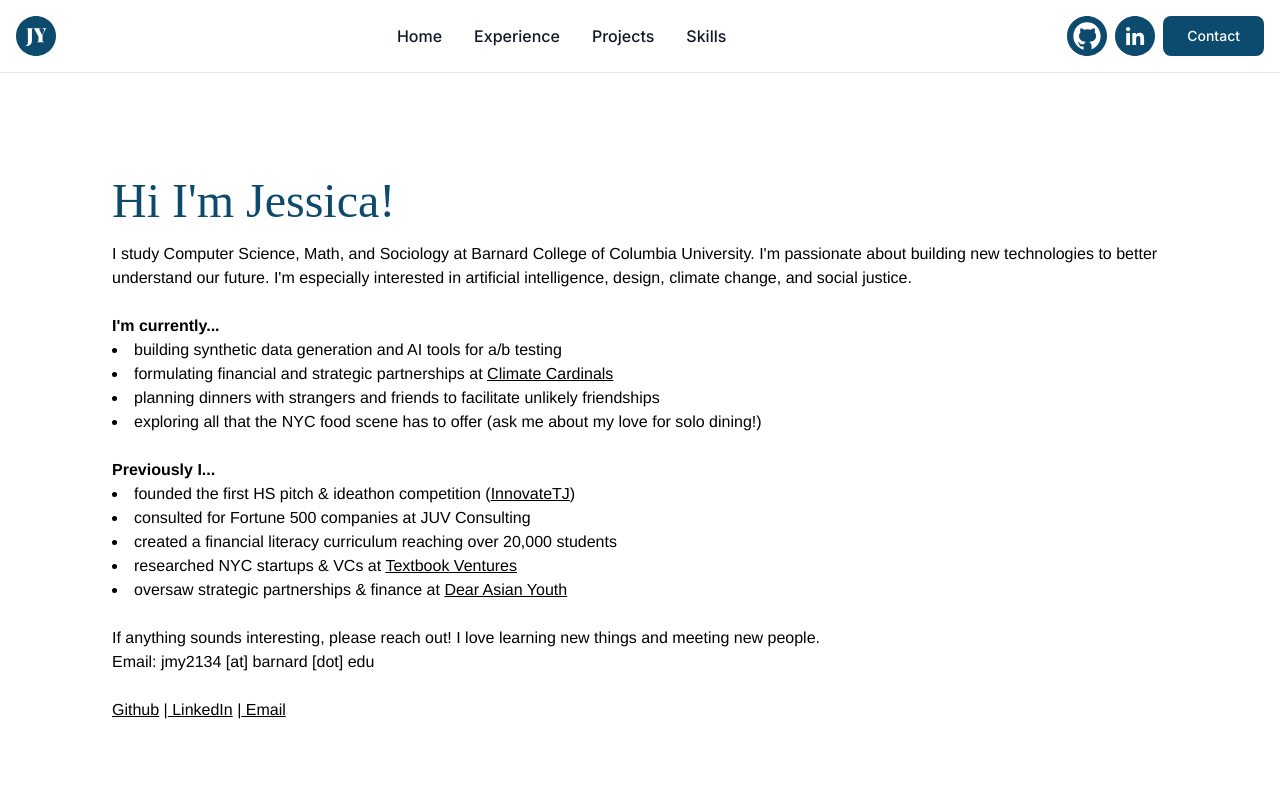
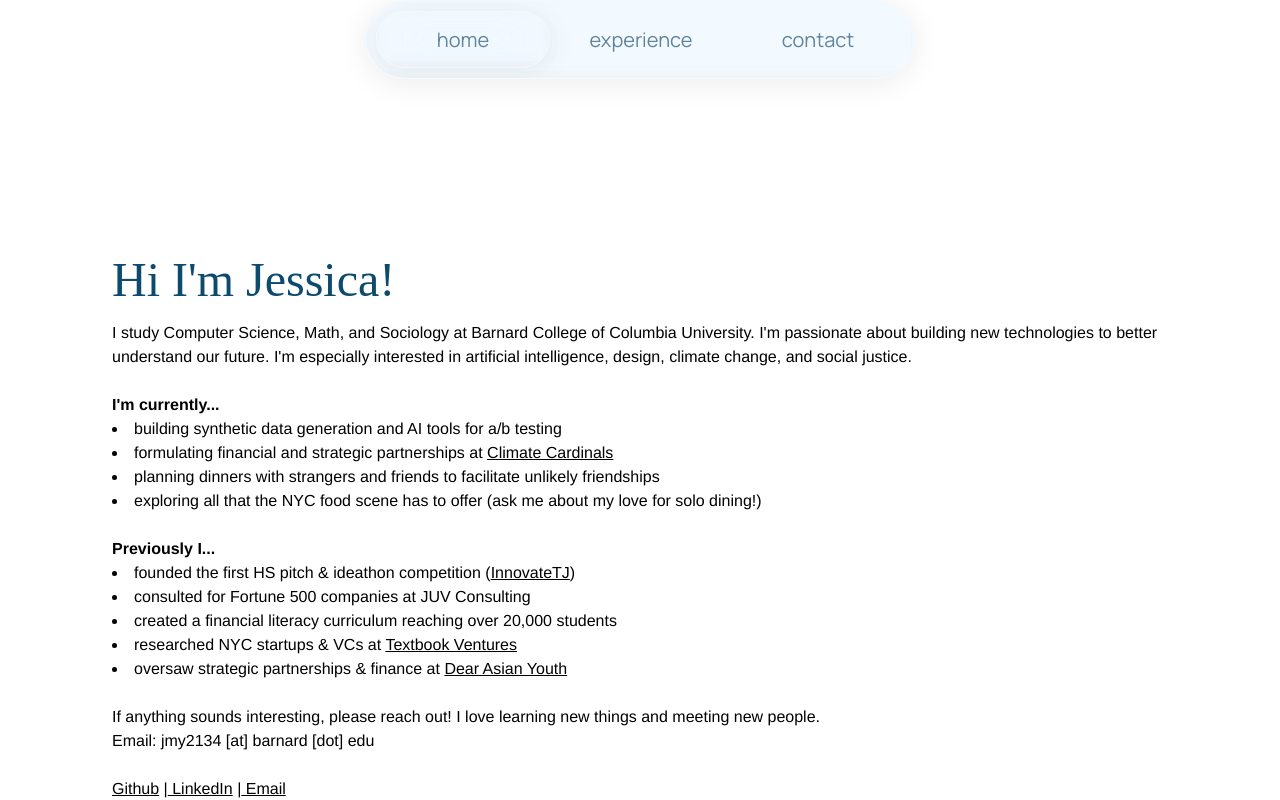
Before and after one commit to yejessica/portfolio, a Next.js app: page / in a window 1280 px wide. Shown: the top 800 px of the page. Built offline with nearby package versions, Linux system fonts and the light colour scheme; a web font is replaced by a local one.

Commit message:
Step 3: Redesign navbar - Replace fixed navbar with rounded pill navigation menu

```diff
--- a/components/Navbar.js
+++ b/components/Navbar.js
@@ -1,66 +1,45 @@
 'use client'
 
 import Link from 'next/link'
-import Image from 'next/image'
+import { usePathname } from 'next/navigation'
 
 export default function Navbar() {
+  const pathname = usePathname()
+
   return (
-    <nav className="bg-white dark:bg-gray-900 mx-[auto] fixed w-full z-20 top-0 start-0 border-b border-gray-200 text-l">
-      <div className="max-w-screen-xl flex flex-wrap items-center justify-between mx-auto p-4">
-        <Link href="/" className="flex items-center space-x-3 rtl:space-x-reverse">
-          <Image src="/img/logo.svg" className="h-10" alt="JY Logo" width={40} height={40} />
-        </Link>
-        <div className="flex md:order-2 space-x-3 md:space-x-2 rtl:space-x-reverse">
-          <a href="https://github.com/yejessica/" className="flex items-center space-x-3 rtl:space-x-reverse" target="_blank" rel="noopener noreferrer">
-            <Image src="/img/github.svg" className="h-10" alt="Github Logo" width={40} height={40} />
-          </a>
-          <a href="https://www.linkedin.com/in/jjessicaye/" className="flex items-center space-x-3 rtl:space-x-reverse" target="_blank" rel="noopener noreferrer">
-            <Image src="/img/linkedin.svg" className="h-10" alt="LinkedIn Logo" width={40} height={40} />
-          </a>
-          <a href="mailto:jmy2134@barnard.edu">
-            <button type="button" className="h-10 text-white bg-sky-900 hover:bg-sky-600 focus:ring-4 focus:outline-none focus:ring-blue-300 font-medium rounded-lg text-sm px-6 py-2 text-center text-l">
-              Contact
-            </button>
-          </a>
-
-          <button
-            data-collapse-toggle="navbar-sticky"
-            type="button"
-            className="inline-flex items-center p-2 w-10 h-10 justify-center text-sm text-gray-500 rounded-lg md:hidden hover:bg-gray-100 focus:outline-none focus:ring-2 focus:ring-gray-200 dark:text-gray-400 dark:hover:bg-gray-700 dark:focus:ring-gray-600"
-            aria-controls="navbar-sticky"
-            aria-expanded="false"
-          >
-            <span className="sr-only">Open main menu</span>
-            <svg className="w-5 h-5" aria-hidden="true" xmlns="http://www.w3.org/2000/svg" fill="none" viewBox="0 0 17 14">
-              <path stroke="currentColor" strokeLinecap="round" strokeLinejoin="round" strokeWidth="2" d="M1 1h15M1 7h15M1 13h15"/>
-            </svg>
-          </button>
+    <div className="backdrop-blur-[25px] backdrop-filter bg-[rgba(224,242,254,0.38)] border border-[rgba(245,245,245,0.2)] border-solid flex gap-[5px] items-center justify-center overflow-clip p-[10px] relative rounded-[50px] shadow-[0px_4px_30px_0px_rgba(0,0,0,0.08)] w-[550px] mx-auto">
+      <Link
+        href="/"
+        className={`basis-0 flex grow items-center justify-center min-h-px min-w-px overflow-clip px-[30px] py-[10px] relative rounded-[50px] shrink-0 ${
+          pathname === '/'
+            ? 'backdrop-blur-[25px] backdrop-filter bg-[rgba(248,252,255,0.25)] border border-[rgba(245,245,245,0.2)] border-solid shadow-[0px_4px_30px_0px_rgba(0,0,0,0.08)] relative'
+            : ''
+        }`}
+      >
+        <div className="flex flex-col font-manrope font-normal justify-center leading-[0] relative shrink-0 text-[#61849c] text-[20px] text-center text-nowrap">
+          <p className="leading-[35px]">home</p>
         </div>
-        <div className="items-center justify-between hidden w-full md:flex md:w-auto md:order-1" id="navbar-sticky">
-          <ul className="flex flex-col p-4 md:p-0 mt-4 font-medium border border-gray-100 rounded-lg bg-gray-50 md:space-x-8 rtl:space-x-reverse md:flex-row md:mt-0 md:border-0 md:bg-white dark:bg-gray-800 md:dark:bg-gray-900 dark:border-gray-700">
-            <li>
-              <Link href="/" className="block py-2 px-3 text-gray-900 rounded hover:bg-gray-100 hover:text-sky-600 md:hover:bg-transparent md:hover:text-bg-sky-600 md:p-0 md:dark:hover:text-bg-sky-600 dark:text-white dark:hover:bg-gray-700 dark:hover:text-white md:dark:hover:bg-transparent dark:border-gray-700">
-                Home
-              </Link>
-            </li>
-            <li>
-              <Link href="/#experience" className="block py-2 px-3 text-gray-900 rounded hover:bg-gray-100 hover:text-sky-600 md:hover:bg-transparent md:hover:text-bg-sky-600 md:p-0 md:dark:hover:text-bg-sky-600 dark:text-white dark:hover:bg-gray-700 dark:hover:text-white md:dark:hover:bg-transparent dark:border-gray-700">
-                Experience
-              </Link>
-            </li>
-            <li>
-              <Link href="/#projects" className="block py-2 px-3 text-gray-900 rounded hover:bg-gray-100 hover:text-sky-600 md:hover:bg-transparent md:hover:text-bg-sky-600 md:p-0 md:dark:hover:text-bg-sky-600 dark:text-white dark:hover:bg-gray-700 dark:hover:text-white md:dark:hover:bg-transparent dark:border-gray-700">
-                Projects
-              </Link>
-            </li>
-            <li>
-              <Link href="/#skills" className="block py-2 px-3 text-gray-900 rounded hover:bg-gray-100 hover:text-sky-600 md:hover:bg-transparent md:hover:text-bg-sky-600 md:p-0 md:dark:hover:text-bg-sky-600 dark:text-white dark:hover:bg-gray-700 dark:hover:text-white md:dark:hover:bg-transparent dark:border-gray-700">
-                Skills
-              </Link>
-            </li>
-          </ul>
+        {pathname === '/' && (
+          <div className="absolute inset-0 pointer-events-none shadow-[inset_0px_-4px_10px_0px_rgba(213,212,212,0.27)]" />
+        )}
+      </Link>
+      <Link
+        href="/#experience"
+        className="basis-0 flex grow items-center justify-center min-h-px min-w-px overflow-clip px-[30px] py-[10px] relative rounded-[50px] shrink-0"
+      >
+        <div className="flex flex-col font-manrope font-normal justify-center leading-[0] relative shrink-0 text-[#61849c] text-[20px] text-center text-nowrap">
+          <p className="leading-[35px]">experience</p>
         </div>
-      </div>
-    </nav>
+      </Link>
+      <Link
+        href="/#contact"
+        className="basis-0 flex grow items-center justify-center min-h-px min-w-px overflow-clip px-[30px] py-[10px] relative rounded-[50px] shrink-0"
+      >
+        <div className="flex flex-col font-manrope font-normal justify-center leading-[0] relative shrink-0 text-[#61849c] text-[20px] text-center text-nowrap">
+          <p className="leading-[35px]">contact</p>
+        </div>
+      </Link>
+      <div className="absolute inset-0 pointer-events-none shadow-[inset_0px_-4px_10px_0px_rgba(213,212,212,0.2)]" />
+    </div>
   )
 }
```
